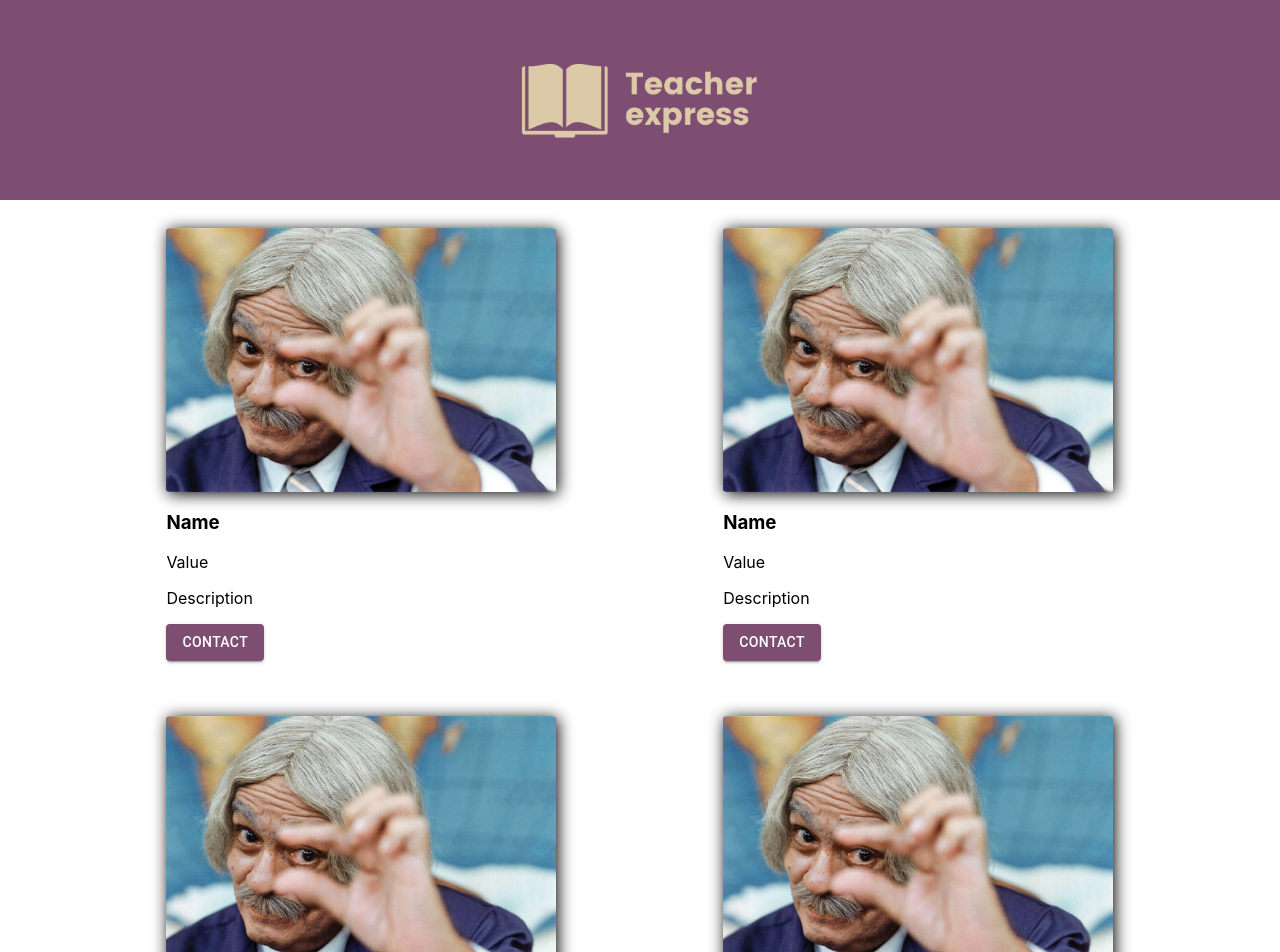
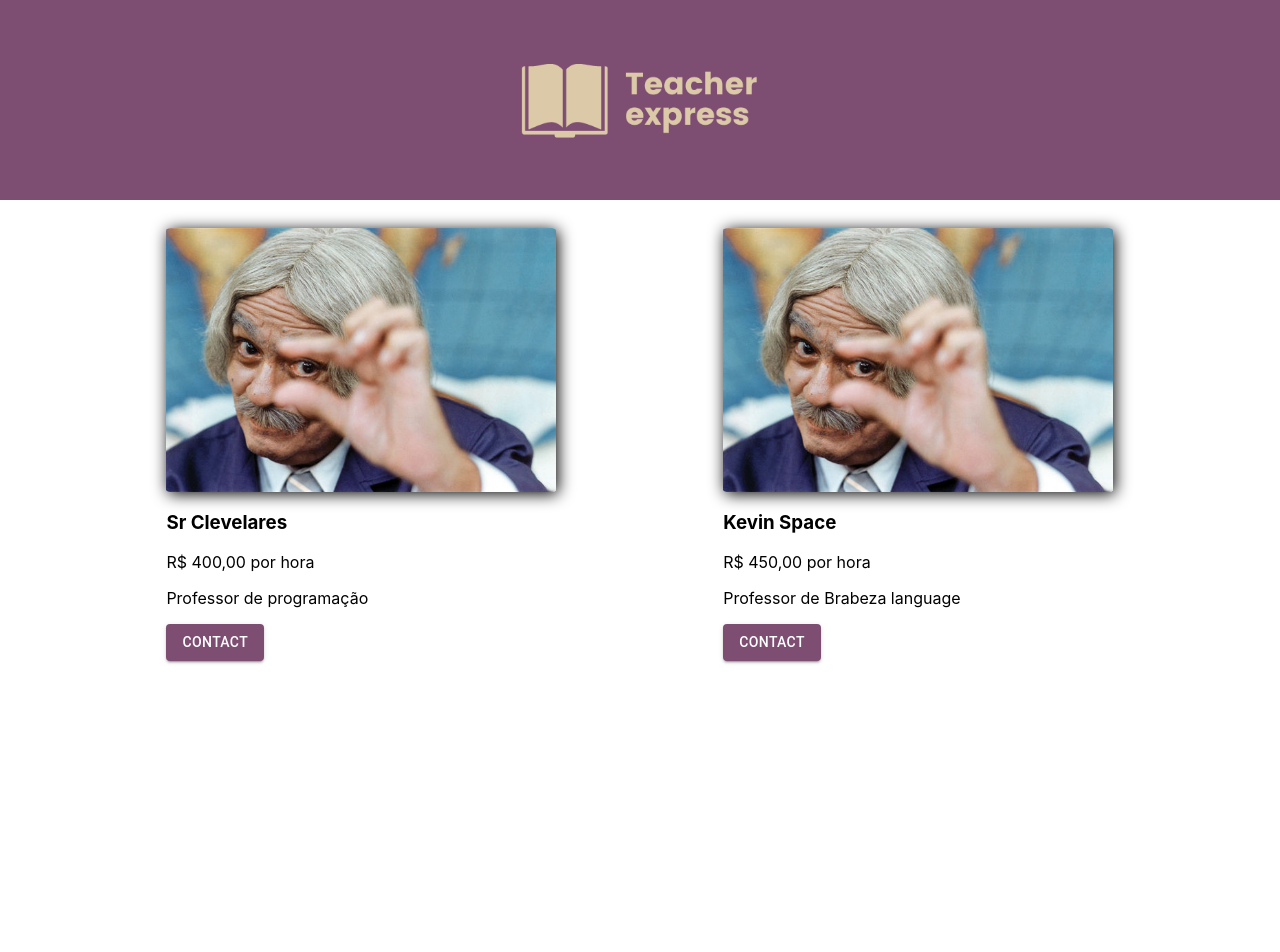
Before and after one commit to vortex2jm/teacher-express-frontend, a Next.js app: page / in a window 1280 px wide. Shown: the top 952 px of the page. After the commit the page ends 800 px from the top, so only its background shows below. Built offline with nearby package versions, Linux system fonts and the light colour scheme.

Commit message:
:recycle: Adding lists and items props

```diff
--- a/src/components/Item.tsx
+++ b/src/components/Item.tsx
@@ -1,21 +1,27 @@
 import { Button } from "@mui/material";
-import styles from "../styles/components/Item.module.css"
+import { Teacher } from "../@types/teacher";
+import styles from "../styles/components/Item.module.css";
 
-const Item = () => {
+interface ItemProps {
+  teacher: Teacher;
+}
 
-    return(
+const Item = (props: ItemProps) => {
+  return (
     <>
       <div className={styles.item}>
-                <img src="/images/professor.jpg"/>
+        <img src={props.teacher.photo} />
         <div>
-                    <h3>Name</h3>
-                    <p>Value</p>
-                    <p>Description</p>
-                    <Button variant="contained" color="primary">Contact</Button>
+          <h3>{props.teacher.name}</h3>
+          <p>{props.teacher.value}</p>
+          <p>{props.teacher.description}</p>
+          <Button variant="contained" color="primary">
+            Contact
+          </Button>
         </div>
       </div>
     </>
-    )
-}
+  );
+};
 
 export default Item;
--- a/src/components/List.tsx
+++ b/src/components/List.tsx
@@ -1,21 +1,27 @@
 import Item from "./Item";
-import styles from "../styles/components/List.module.css"
+import styles from "../styles/components/List.module.css";
+import { Teacher } from "../@types/teacher";
 
-const List = () => {
-
-    return(
-        <>
-            <ul className={styles.list}>
-                <li><Item/></li>
-                <li><Item/></li>
-                <li><Item/></li>
-                <li><Item/></li>
-                <li><Item/></li>
-                <li><Item/></li>
-                <li><Item/></li>
-            </ul>
-        </>
-    )
+export interface ListProps {
+  teachers: Teacher[];
 }
 
+const List = (props: ListProps) => {
+  return (
+    <>
+      {props.teachers.length > 0 ? (
+        <ul className={styles.list}>
+          {props.teachers.map((teacher) => (
+            <li>
+              <Item teacher={teacher} key={teacher.id}/>
+            </li>
+          ))}
+        </ul>
+      ) : (
+        <h2 className={styles.voidListMessage}>Nenhum professor encontrado!</h2>
+      )}
+    </>
+  );
+};
+
 export default List;
--- a/src/styles/components/List.module.css
+++ b/src/styles/components/List.module.css
@@ -6,3 +6,8 @@
   margin-top: 0;
   padding: 0;
 }
+
+.voidListMessage {
+  text-align: center;
+  color: #396665;
+}
```
Lines whose indentation alone changed are shown as unchanged.
